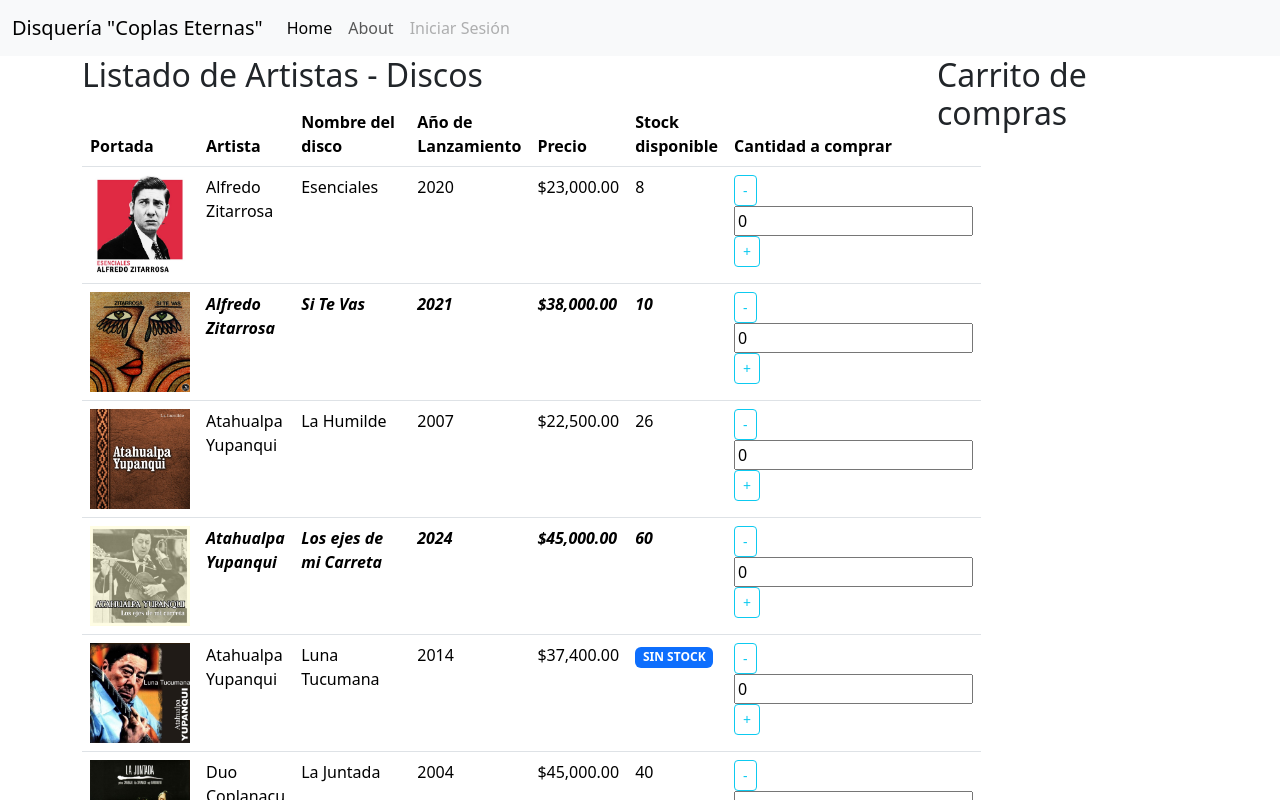
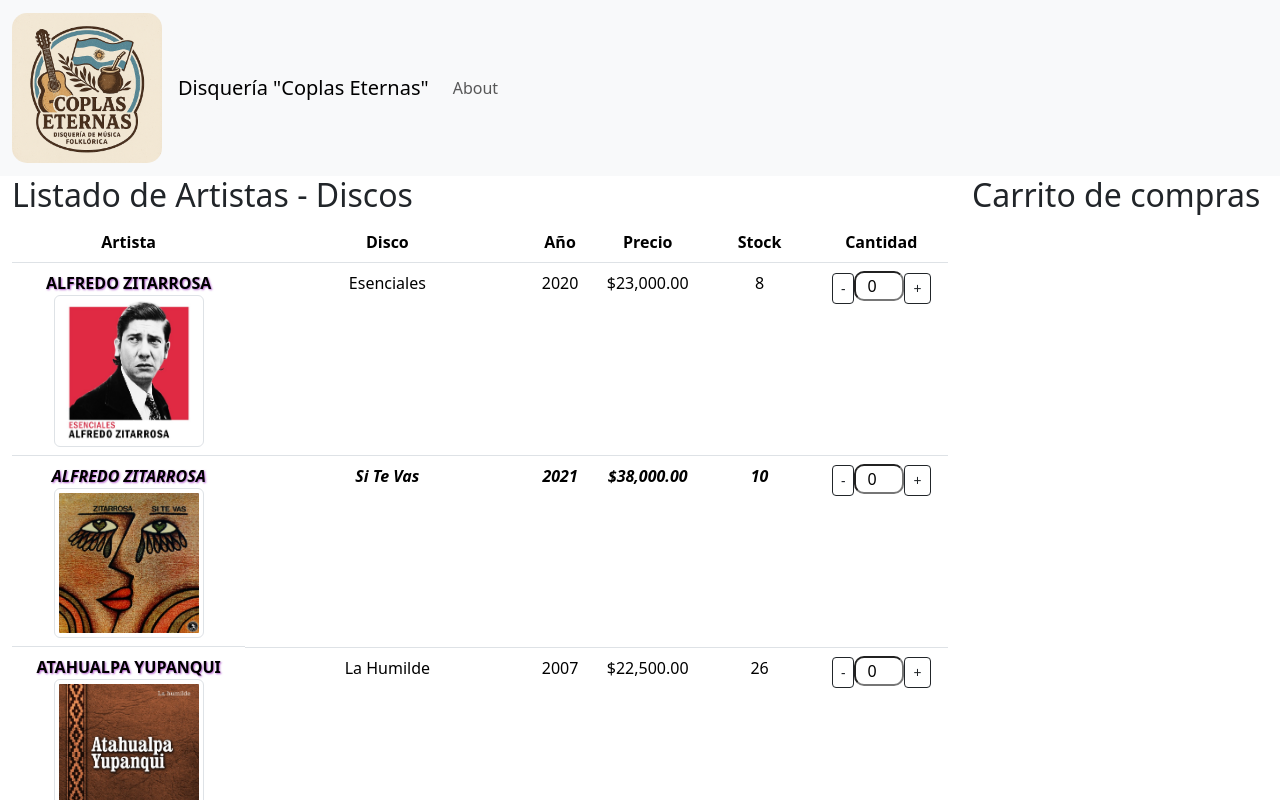
Before and after one commit to Albab88/Proyecto-Angular, an Angular app: page /music in a window 1280 px wide. Shown: the top 800 px of the page. Built offline with nearby package versions, Linux system fonts and the light colour scheme.

Commit message:
se aplican ideas de css

```diff
--- a/src/app/app.component.html
+++ b/src/app/app.component.html
@@ -1,25 +1,20 @@
 <nav class="navbar navbar-expand-lg bg-body-tertiary">
   <div class="container-fluid">
-    <a class="navbar-brand" href="#">{{title}}</a>
+    <a class="navbar-brand" [routerLink]="['/']"><img src="assets/img/logo disqueria.png" alt="logo" width="150px" class="d-inline-block-text-top" style="border-radius: 15px;"></a>
+    <a class="navbar-brand" [routerLink]="['/']">{{title}}</a>
     <button class="navbar-toggler" type="button" data-bs-toggle="collapse" data-bs-target="#navbarNav" aria-controls="navbarNav" aria-expanded="false" aria-label="Toggle navigation">
       <span class="navbar-toggler-icon"></span>
     </button>
     <div class="collapse navbar-collapse" id="navbarNav">
       <ul class="navbar-nav">
         <li class="nav-item">
-          <a class="nav-link active" [routerLink]="['/']">Home</a>
-        </li>
-        <li class="nav-item">
           <a class="nav-link" [routerLink]="['/about']">About</a>
-        </li>
-        <li class="nav-item">
-          <a class="nav-link disabled" aria-disabled="true">Iniciar Sesión</a>
         </li>
       </ul>
     </div>
   </div>
 </nav>
-<div class="container">
+<div class="principal">
   <router-outlet></router-outlet>
 </div>
-<footer>{{title}} 2025</footer>
+<footer class="footer"> {{title}} <img src="assets/img/logo disqueria.png" alt="logo" width="80px" style="border-radius: 50px;"> Seminario Angular - Rauch - 2025 </footer>
--- a/src/app/app.component.scss
+++ b/src/app/app.component.scss
@@ -0,0 +1,10 @@
+.footer {
+    background-color: rgba(120, 70, 236, 0.42);
+    padding: 10px;
+    text-align: center;
+    bottom: 0;
+    width: 100%;
+}
+.principal {
+    margin-left: 0;
+}
--- a/src/app/disqueria-music/disqueria-music.component.html
+++ b/src/app/disqueria-music/disqueria-music.component.html
@@ -1,4 +1,4 @@
-<div class="row">
+<div class="row" style="margin: 0;">
     <div class="col-9">
       <app-music-list></app-music-list>
     </div>
--- a/src/app/music-list/music-list.component.html
+++ b/src/app/music-list/music-list.component.html
@@ -1,21 +1,21 @@
 <h2>Listado de Artistas - Discos</h2>
-<table class="table">
+<table class="table text-center" >
     <thead>
         <tr>
-            <th>Portada</th>
-            <th>Artista</th>
-            <th>Nombre del disco</th>
-            <th>Año de Lanzamiento</th>
-            <th>Precio</th>
-            <th>Stock disponible</th>
-            <th>Cantidad a comprar</th>
+
+            <th scope="col">Artista</th>
+            <th scope="col">Disco</th>
+            <th scope="col">Año</th>
+            <th scope="col">Precio</th>
+            <th scope="col">Stock</th>
+            <th scope="col">Cantidad</th>
         </tr>
     </thead>
     <tbody>
         @for (music of music; track music.artista) {
         <tr [ngClass]="{'novedad' : music.novedad}">
-            <td><img [src]="music.portada" width="100" height="100" [alt]="music.disco"></td>
-            <td>{{music.artista}}</td>
+
+            <td class="artista">{{music.artista}} <img class = "img-thumbnail" [src]="music.portada" width="150" [alt]="music.disco"></td>
             <td>{{music.disco}}</td>
             <td>{{music.anio}}</td>
             <td>{{music.precio | currency}}</td>
@@ -25,9 +25,9 @@
                 <td><span class="badge text-bg-primary">SIN STOCK</span></td>
             }
             <td>
-                <button class="btn btn-outline-info btn-sm" (click)="downCantidad(music)">-</button>
-                <input type="number" [(ngModel)]="music.cantidad">
-                <button class="btn btn-outline-info btn-sm" (click)="upCantidad(music)">+</button>
+                <button class="btn btn-outline-dark btn-sm" (click)="downCantidad(music)">-</button>
+                <input type="number" class="cantidad" [(ngModel)]="music.cantidad">
+                <button class="btn btn-outline-dark btn-sm" (click)="upCantidad(music)">+</button>
             </td>
         </tr>
         }
--- a/src/app/music-list/music-list.component.scss
+++ b/src/app/music-list/music-list.component.scss
@@ -2,3 +2,17 @@
     font-style: italic;
     font-weight: bold;
 }
+
+.cantidad {
+    width: 50px;
+    border-radius: 10px;
+    text-align: center;
+}
+.artista {
+    display: flex;
+    flex-direction: column;
+    align-items: center;
+    text-transform: uppercase;
+    font-weight: bold;
+    text-shadow: 1px 1px 2px rgba(143, 16, 185, 0.642);
+}
--- a/src/app/music-list/music-list.component.ts
+++ b/src/app/music-list/music-list.component.ts
@@ -1,4 +1,4 @@
-import { Component } from '@angular/core';
+import { Component, OnInit } from '@angular/core';
 import { Musica } from './Musica';
 
 @Component({
@@ -7,7 +7,7 @@ import { Musica } from './Musica';
   templateUrl: './music-list.component.html',
   styleUrl: './music-list.component.scss'
 })
-export class MusicListComponent {
+export class MusicListComponent implements OnInit {
 
   music: Musica [] = [
     {
@@ -312,7 +312,12 @@ export class MusicListComponent {
   },
 ];
 
-constructor() { }
+constructor() {
+
+}
+
+  ngOnInit(): void {
+  }
 
 
 upCantidad(music : Musica) : void {
```
